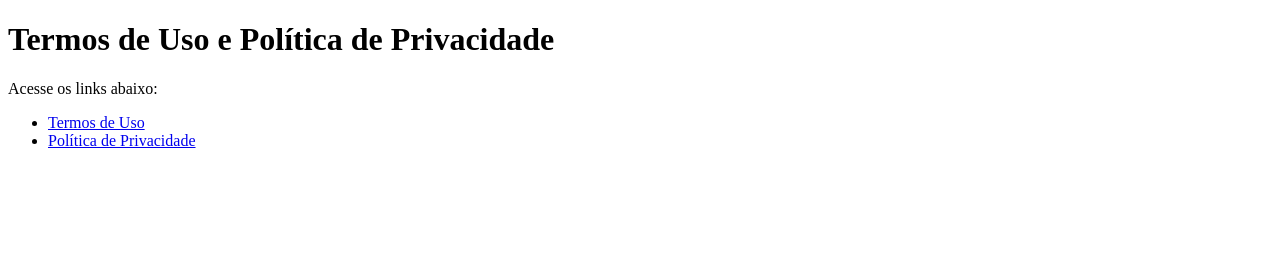
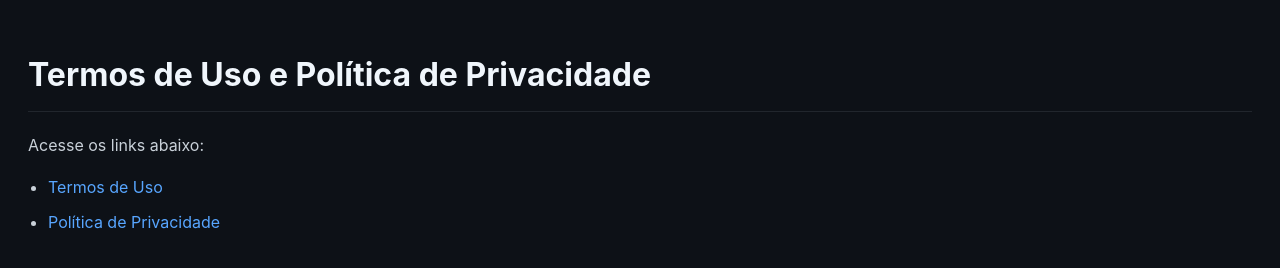
Before and after one commit to evertonteto09/Termos-e-privacidade-da-Skill-Status-Trilhos, a plain HTML site: page index.html in a window 1280 px wide. Drawn offline with Linux system fonts and the light colour scheme.

Commit message:
Enhance index.html with CSS styling
Added CSS styles for improved layout and readability.

```diff
--- a/index.html
+++ b/index.html
@@ -3,6 +3,33 @@
 <head>
     <meta charset="UTF-8">
     <title>Termos de Uso e Privacidade</title>
+    <style>
+        body {
+            background-color: #0d1117; /* Fundo escuro padrão do GitHub */
+            color: #c9d1d9; /* Cor do texto clara */
+            font-family: -apple-system, BlinkMacSystemFont, "Segoe UI", Helvetica, Arial, sans-serif;
+            padding: 20px;
+            line-height: 1.6;
+        }
+        h1 {
+            color: #f0f6fc;
+            border-bottom: 1px solid #21262d;
+            padding-bottom: 10px;
+        }
+        a {
+            color: #58a6ff; /* Azul claro para destacar no fundo preto */
+            text-decoration: none;
+        }
+        a:hover {
+            text-decoration: underline;
+        }
+        ul {
+            padding-left: 20px;
+        }
+        li {
+            margin-bottom: 10px;
+        }
+    </style>
 </head>
 <body>
     <h1>Termos de Uso e Política de Privacidade</h1>
```
